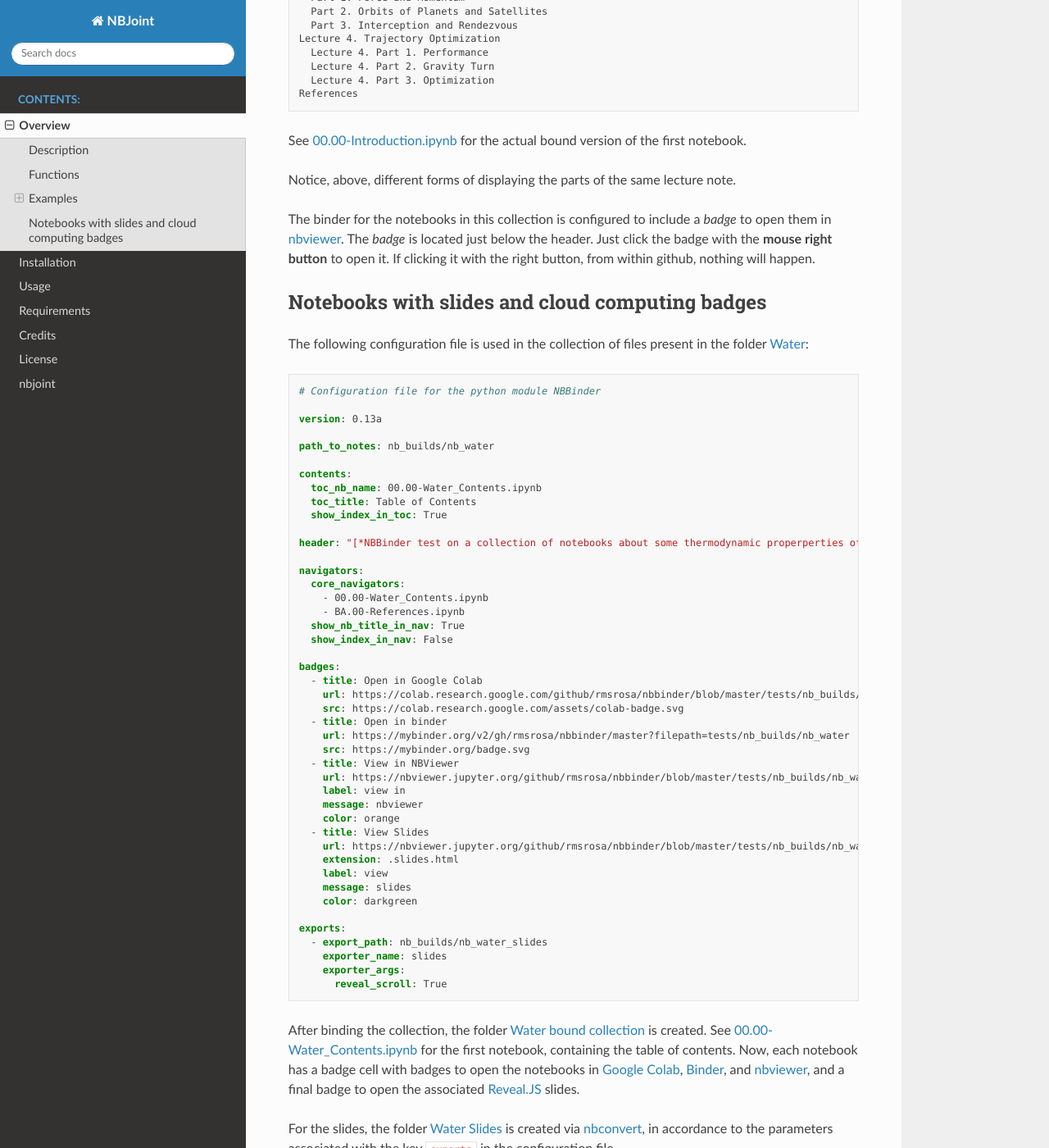
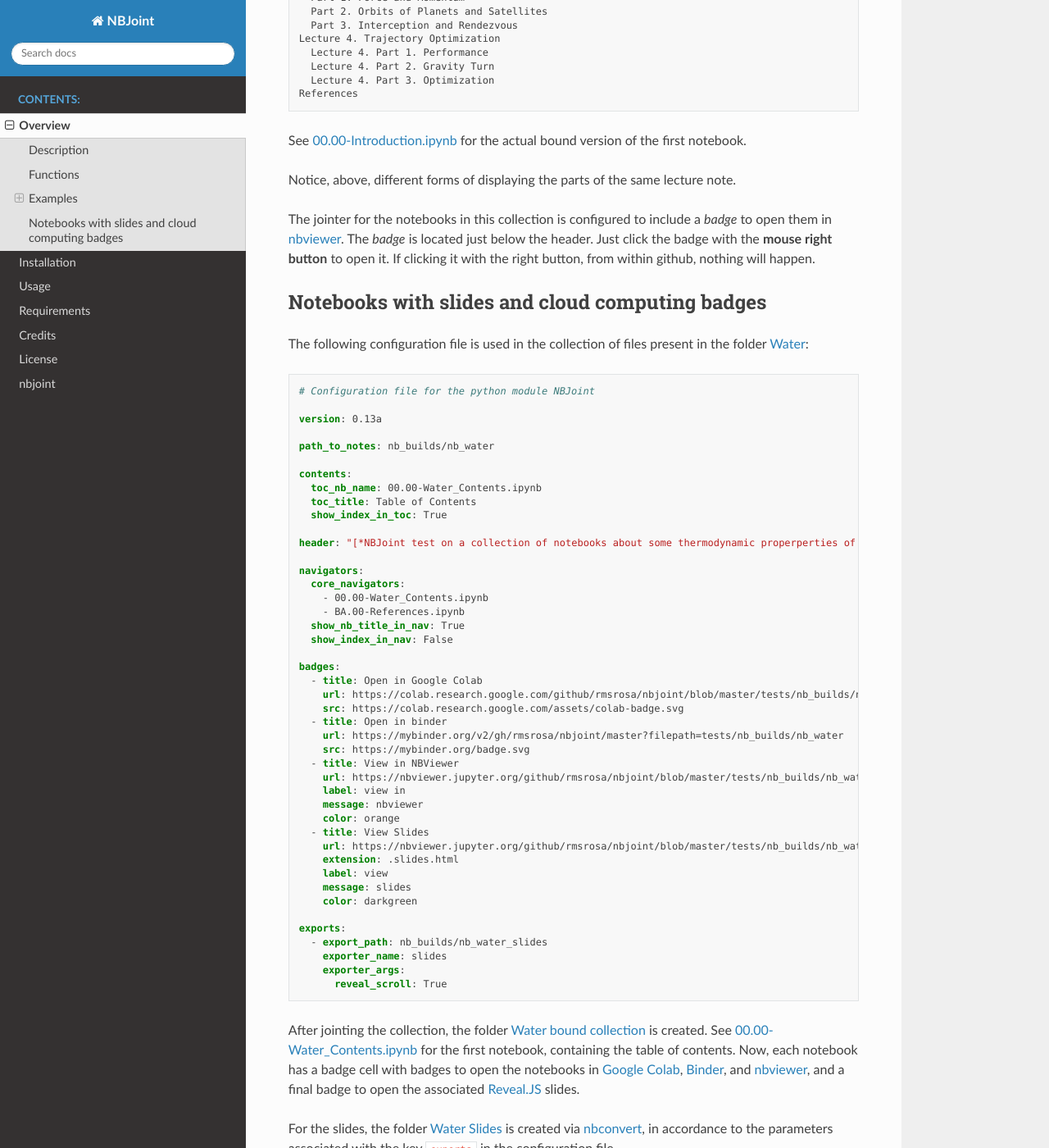
Before and after one commit to rmsrosa/nbjoint, a Sphinx documentation site: the page built from docs/source/overview.md, in a window 1280 px wide and 1400 px high, scrolled down 5234 px. Shown: the whole window at 82% size. Built offline with Sphinx 7.4.7 and the Read the Docs theme 2.0.0, drawn with Linux system fonts in a browser that asks for light colours; some of the changed text lies outside the part shown.

Commit message:
adjust to renaming

````diff
--- a/docs/source/overview.md
+++ b/docs/source/overview.md
@@ -1,10 +1,10 @@
 # Overview
 
-**NBBinder** generates a navigable book-like structure to a collection of Jupyter notebooks.
+**NBJoint** generates a navigable book-like structure to a collection of Jupyter notebooks.
 
 ## Description
 
-The main function in this module is called `bind()`. It reads a collection of Jupyter notebooks from a given directory and, upon configuration,
+The main function in this module is called `joint()`. It reads a collection of Jupyter notebooks from a given directory and, upon configuration,
 
 - adds a **table of contents** to a selected notebook file, with links to the other notebooks;
 
@@ -18,12 +18,12 @@
 
 ## Functions
 
-The function `bind()` can be called in two different ways:
+The function `joint()` can be called in two different ways:
 
-- *directly with the arguments* to be applied in the bindind process; or
+- *directly with the arguments* to be applied in the jointind process; or
 - *with a configuration file* as argument, with the configuration file containing the desired arguments.
 
-The `bind()` function calls the following functions in this module, which take care of each of the main features of the notebook binder:
+The `joint()` function calls the following functions in this module, which take care of each of the main features of the notebook jointer:
 
 - `reindex()`: reorder the notebooks when a new notebook is to be inserted between others or whether there are gaps in the indices;
 - `add_contents()`: adds the Table of Contents to a selected "Contents" file;
@@ -34,7 +34,7 @@
 
 Each of these later functions can be called separately, if only some of these features are desired.
 
-When running `nbbinder.py` as a script, it expects the filename of the configuration file and calls the function `bind(config_file)`, where config_file is the name of the configuration file.
+When running `nbjoint.py` as a script, it expects the filename of the configuration file and calls the function `joint(config_file)`, where config_file is the name of the configuration file.
 
 Look at the documentation for more information on each of these functions and for the other functions available on this package.
 
@@ -42,10 +42,10 @@
 
 ### A little taste
 
-For instance, upon proper configuration (see section [Notebooks with slides and cloud computing badges](#notebooks-with-slides-and-cloud-computing-badges) below), the collection of bare notebooks in  the folder [Water bare collection](https://github.com/rmsrosa/nbbinder/blob/master/tests/nb_source/nb_water) is bound to the folder
-[Water bound collection](https://github.com/rmsrosa/nbbinder/blob/master/tests/nb_builds/nb_water), and, in particular, the file [00.00-Water_Contents.ipynb](https://github.com/rmsrosa/nbbinder/blob/master/tests/nb_builds/nb_water/00.00-Water_Contents.ipynb) receives a table of contents, a header, navigator cells and the badges
+For instance, upon proper configuration (see section [Notebooks with slides and cloud computing badges](#notebooks-with-slides-and-cloud-computing-badges) below), the collection of bare notebooks in  the folder [Water bare collection](https://github.com/rmsrosa/nbjoint/blob/master/tests/nb_source/nb_water) is bound to the folder
+[Water bound collection](https://github.com/rmsrosa/nbjoint/blob/master/tests/nb_builds/nb_water), and, in particular, the file [00.00-Water_Contents.ipynb](https://github.com/rmsrosa/nbjoint/blob/master/tests/nb_builds/nb_water/00.00-Water_Contents.ipynb) receives a table of contents, a header, navigator cells and the badges
 
-[![](https://colab.research.google.com/assets/colab-badge.svg)](https://colab.research.google.com/github/rmsrosa/nbbinder/blob/master/tests/nb_builds/nb_water/00.00-Water_Contents.ipynb)[![](https://mybinder.org/badge.svg)](https://mybinder.org/v2/gh/rmsrosa/nbbinder/master?filepath=tests/nb_builds/nb_water/00.00-Water_Contents.ipynb)[![](https://img.shields.io/badge/view%20in-nbviewer-orange)](https://nbviewer.jupyter.org/github/rmsrosa/nbbinder/blob/master/tests/nb_builds/nb_water/00.00-Water_Contents.ipynb)[![](https://img.shields.io/badge/view-slides-darkgreen)](https://nbviewer.jupyter.org/github/rmsrosa/nbbinder/blob/master/tests/nb_builds/nb_water_slides/00.00-Water_Contents.slides.html)
+[![](https://colab.research.google.com/assets/colab-badge.svg)](https://colab.research.google.com/github/rmsrosa/nbjoint/blob/master/tests/nb_builds/nb_water/00.00-Water_Contents.ipynb)[![](https://mybinder.org/badge.svg)](https://mybinder.org/v2/gh/rmsrosa/nbjoint/master?filepath=tests/nb_builds/nb_water/00.00-Water_Contents.ipynb)[![](https://img.shields.io/badge/view%20in-nbviewer-orange)](https://nbviewer.jupyter.org/github/rmsrosa/nbjoint/blob/master/tests/nb_builds/nb_water/00.00-Water_Contents.ipynb)[![](https://img.shields.io/badge/view-slides-darkgreen)](https://nbviewer.jupyter.org/github/rmsrosa/nbjoint/blob/master/tests/nb_builds/nb_water_slides/00.00-Water_Contents.slides.html)
 
 Below we show some examples in more details.
 
@@ -56,9 +56,9 @@
 For instance, consider the following `config_nb_alice.yml`, which is included in the `tests` folder of the repository:
 
 ```yaml
-# Configuration file for the python module NBBinder
+# Configuration file for the python module NBJoint
 
-version: 0.13a
+version: 0.14a
 
 path_to_notes: nb_builds/nb_alice
 
@@ -67,7 +67,7 @@
   toc_title: Table of Contents
   show_index_in_toc: True
 
-header: "NBBinder test on a collection of notebooks named after the chapters of 'Alice's Adventures in Wonderland'"
+header: "NBJoint test on a collection of notebooks named after the chapters of 'Alice's Adventures in Wonderland'"
 
 navigators:
   core_navigators:
@@ -76,20 +76,20 @@
   show_index_in_nav: False
 ```
 
-Then, we import the module and use the `bind()` function with this configuration file as argument:
+Then, we import the module and use the `joint()` function with this configuration file as argument:
 
 ```python
-import nbbinder as nbb
-nbb.bind('config_nb_alice.yml')
+import nbjoint as nbj
+nbj.joint('config_nb_alice.yml')
 ```
 
 Or we execute it as a script in the command line:
 
 ```bash
-./nbbinder.py config.yml
+./nbjoint.py config.yml
 ```
 
-The key `path_to_notes` indicates that the notebooks are in the folder `nb_builds/nb_alice`, relative to where the script that calls the function `bind()` is located. In this folder, one finds the following notebooks, properly indexed:
+The key `path_to_notes` indicates that the notebooks are in the folder `nb_builds/nb_alice`, relative to where the script that calls the function `joint()` is located. In this folder, one finds the following notebooks, properly indexed:
 
 ```text
 00.00-Alice's_Adventures_in_Wonderland.ipynb
@@ -126,7 +126,7 @@
 12. Alice's Evidence
 ```
 
-See [00.00-Alice's_Adventures_in_Wonderland.ipynb](https://github.com/rmsrosa/nbbinder/blob/master/tests/nb_builds/nb_alice/00.00-Alice's_Adventures_in_Wonderland.ipynb) for the actual bound version of the first notebook. Notice the **header** in the begining of the notebook and the **navigator** cells after the header and at the end of the notebook. Experiment with the navigator links to move to the other notebooks.
+See [00.00-Alice's_Adventures_in_Wonderland.ipynb](https://github.com/rmsrosa/nbjoint/blob/master/tests/nb_builds/nb_alice/00.00-Alice's_Adventures_in_Wonderland.ipynb) for the actual bound version of the first notebook. Notice the **header** in the begining of the notebook and the **navigator** cells after the header and at the end of the notebook. Experiment with the navigator links to move to the other notebooks.
 
 ### Notebooks with subsections
 
@@ -185,9 +185,9 @@
 Index
 ```
 
-See [00.00-Front-Page.ipynb](https://github.com/rmsrosa/nbbinder/blob/master/tests/nb_builds/nb_grammar_bound/00.00-Front_Page.ipynb) for the actual bound version of the first notebook.
+See [00.00-Front-Page.ipynb](https://github.com/rmsrosa/nbjoint/blob/master/tests/nb_builds/nb_grammar_bound/00.00-Front_Page.ipynb) for the actual bound version of the first notebook.
 
-The binder for the notebooks in this collection is configured to include *badges* to render, in [nbviewer](https://nbviewer.jupyter.org/), either the Jupyter notebook itself or the exported version to markdown. The *badge* cell is located just below the header. Just click the badge with the **mouse right button** to open it. If clicking it with the right button, from within github, nothing will happen.
+The jointer for the notebooks in this collection is configured to include *badges* to render, in [nbviewer](https://nbviewer.jupyter.org/), either the Jupyter notebook itself or the exported version to markdown. The *badge* cell is located just below the header. Just click the badge with the **mouse right button** to open it. If clicking it with the right button, from within github, nothing will happen.
 
 ### Notebooks with preheaders
 
@@ -234,18 +234,18 @@
 References
 ```
 
-See [00.00-Introduction.ipynb](https://github.com/rmsrosa/nbbinder/blob/master/tests/nb_builds/nb_alice/00.00-Alice's_Adventures_in_Wonderland.ipynb) for the actual bound version of the first notebook.
+See [00.00-Introduction.ipynb](https://github.com/rmsrosa/nbjoint/blob/master/tests/nb_builds/nb_alice/00.00-Alice's_Adventures_in_Wonderland.ipynb) for the actual bound version of the first notebook.
 
 Notice, above, different forms of displaying the parts of the same lecture note.
 
-The binder for the notebooks in this collection is configured to include a *badge* to open them in [nbviewer](https://nbviewer.jupyter.org/). The *badge* is located just below the header. Just click the badge with the **mouse right button** to open it. If clicking it with the right button, from within github, nothing will happen.
+The jointer for the notebooks in this collection is configured to include a *badge* to open them in [nbviewer](https://nbviewer.jupyter.org/). The *badge* is located just below the header. Just click the badge with the **mouse right button** to open it. If clicking it with the right button, from within github, nothing will happen.
 
 ## Notebooks with slides and cloud computing badges
 
-The following configuration file is used in the collection of files present in the folder [Water](https://github.com/rmsrosa/nbbinder/blob/master/tests/source/nb_water):
+The following configuration file is used in the collection of files present in the folder [Water](https://github.com/rmsrosa/nbjoint/blob/master/tests/source/nb_water):
 
 ```yaml
-# Configuration file for the python module NBBinder
+# Configuration file for the python module NBJoint
 
 version: 0.13a
 
@@ -256,7 +256,7 @@
   toc_title: Table of Contents
   show_index_in_toc: True
 
-header: "[*NBBinder test on a collection of notebooks about some thermodynamic properperties of water*](https://github.com/rmsrosa/nbbinder)"
+header: "[*NBJoint test on a collection of notebooks about some thermodynamic properperties of water*](https://github.com/rmsrosa/nbjoint)"
 
 navigators:
   core_navigators:
@@ -267,18 +267,18 @@
 
 badges:
   - title: Open in Google Colab
-    url: https://colab.research.google.com/github/rmsrosa/nbbinder/blob/master/tests/nb_builds/nb_water
+    url: https://colab.research.google.com/github/rmsrosa/nbjoint/blob/master/tests/nb_builds/nb_water
     src: https://colab.research.google.com/assets/colab-badge.svg
   - title: Open in binder
-    url: https://mybinder.org/v2/gh/rmsrosa/nbbinder/master?filepath=tests/nb_builds/nb_water
+    url: https://mybinder.org/v2/gh/rmsrosa/nbjoint/master?filepath=tests/nb_builds/nb_water
     src: https://mybinder.org/badge.svg
   - title: View in NBViewer
-    url: https://nbviewer.jupyter.org/github/rmsrosa/nbbinder/blob/master/tests/nb_builds/nb_water
+    url: https://nbviewer.jupyter.org/github/rmsrosa/nbjoint/blob/master/tests/nb_builds/nb_water
     label: view in
     message: nbviewer
     color: orange
   - title: View Slides
-    url: https://nbviewer.jupyter.org/github/rmsrosa/nbbinder/blob/master/tests/nb_builds/nb_water_slides
+    url: https://nbviewer.jupyter.org/github/rmsrosa/nbjoint/blob/master/tests/nb_builds/nb_water_slides
     extension: .slides.html
     label: view
     message: slides
@@ -291,10 +291,10 @@
       reveal_scroll: True
 ```
 
-After binding the collection, the folder [Water bound collection](https://github.com/rmsrosa/nbbinder/blob/master/tests/nb_builds/nb_water) is created. See [00.00-Water_Contents.ipynb](https://github.com/rmsrosa/nbbinder/blob/master/tests/nb_builds/nb_water/00.00-Water_Contents.ipynb) for the first notebook, containing the table of contents. Now, each notebook has a badge cell with badges to open the notebooks in [Google Colab](https://colab.research.google.com/notebooks/intro.ipynb), [Binder](https://mybinder.org), and [nbviewer](https://nbviewer.jupyter.org/), and a final badge to open the associated [Reveal.JS](https://revealjs.com/) slides.
+After jointing the collection, the folder [Water bound collection](https://github.com/rmsrosa/nbjoint/blob/master/tests/nb_builds/nb_water) is created. See [00.00-Water_Contents.ipynb](https://github.com/rmsrosa/nbjoint/blob/master/tests/nb_builds/nb_water/00.00-Water_Contents.ipynb) for the first notebook, containing the table of contents. Now, each notebook has a badge cell with badges to open the notebooks in [Google Colab](https://colab.research.google.com/notebooks/intro.ipynb), [Binder](https://mybinder.org), and [nbviewer](https://nbviewer.jupyter.org/), and a final badge to open the associated [Reveal.JS](https://revealjs.com/) slides.
 
-For the slides, the folder [Water Slides](https://github.com/rmsrosa/nbbinder/blob/master/tests/nb_builds/nb_water_slides) is created via [nbconvert](https://nbconvert.readthedocs.io/en/latest/), in accordance to the parameters associated with the key `exports` in the configuration file.
+For the slides, the folder [Water Slides](https://github.com/rmsrosa/nbjoint/blob/master/tests/nb_builds/nb_water_slides) is created via [nbconvert](https://nbconvert.readthedocs.io/en/latest/), in accordance to the parameters associated with the key `exports` in the configuration file.
 
 The **badge cell** looks like
 
-[![](https://colab.research.google.com/assets/colab-badge.svg)](https://colab.research.google.com/github/rmsrosa/nbbinder/blob/master/tests/nb_builds/nb_water/00.00-Water_Contents.ipynb)[![](https://mybinder.org/badge.svg)](https://mybinder.org/v2/gh/rmsrosa/nbbinder/master?filepath=tests/nb_builds/nb_water/00.00-Water_Contents.ipynb)[![](https://img.shields.io/badge/view%20in-nbviewer-orange)](https://nbviewer.jupyter.org/github/rmsrosa/nbbinder/blob/master/tests/nb_builds/nb_water/00.00-Water_Contents.ipynb)[![](https://img.shields.io/badge/view-slides-darkgreen)](https://nbviewer.jupyter.org/github/rmsrosa/nbbinder/blob/master/tests/nb_builds/nb_water_slides/00.00-Water_Contents.slides.html)
+[![](https://colab.research.google.com/assets/colab-badge.svg)](https://colab.research.google.com/github/rmsrosa/nbjoint/blob/master/tests/nb_builds/nb_water/00.00-Water_Contents.ipynb)[![](https://mybinder.org/badge.svg)](https://mybinder.org/v2/gh/rmsrosa/nbjoint/master?filepath=tests/nb_builds/nb_water/00.00-Water_Contents.ipynb)[![](https://img.shields.io/badge/view%20in-nbviewer-orange)](https://nbviewer.jupyter.org/github/rmsrosa/nbjoint/blob/master/tests/nb_builds/nb_water/00.00-Water_Contents.ipynb)[![](https://img.shields.io/badge/view-slides-darkgreen)](https://nbviewer.jupyter.org/github/rmsrosa/nbjoint/blob/master/tests/nb_builds/nb_water_slides/00.00-Water_Contents.slides.html)
````
Also changed, not shown: other parts of docs/source/overview.md (+1 -1 lines), docs/source/usage.md (+25 -25 lines), 1 other file.
